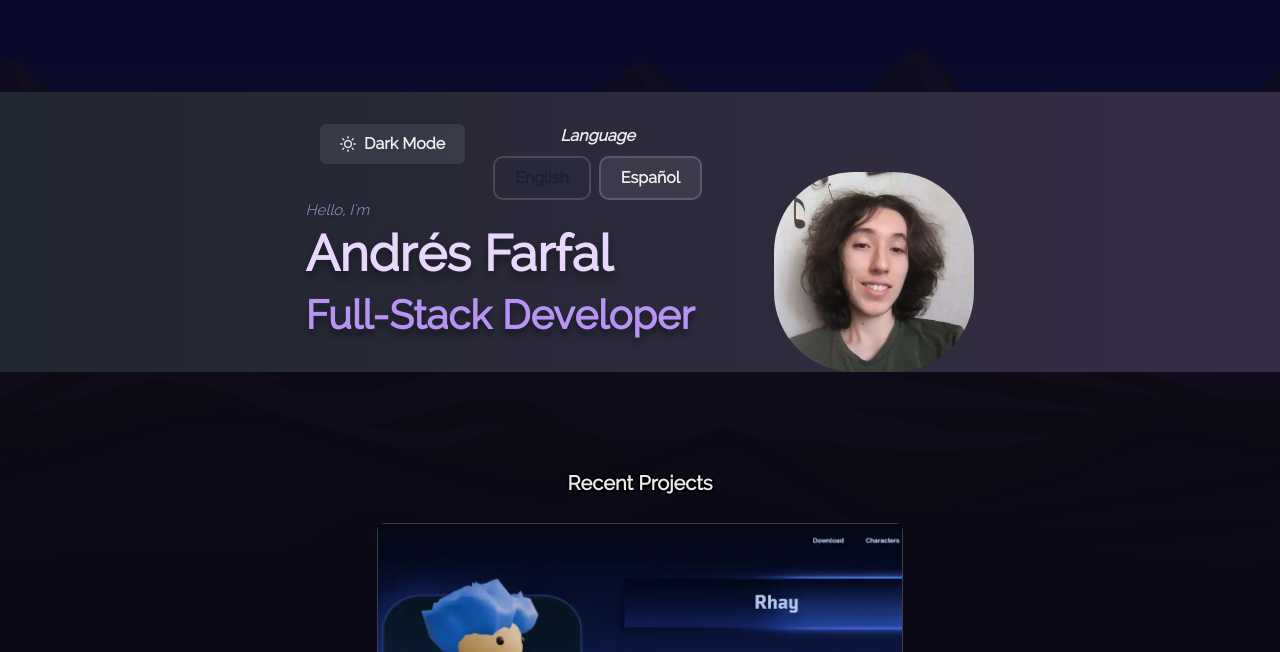
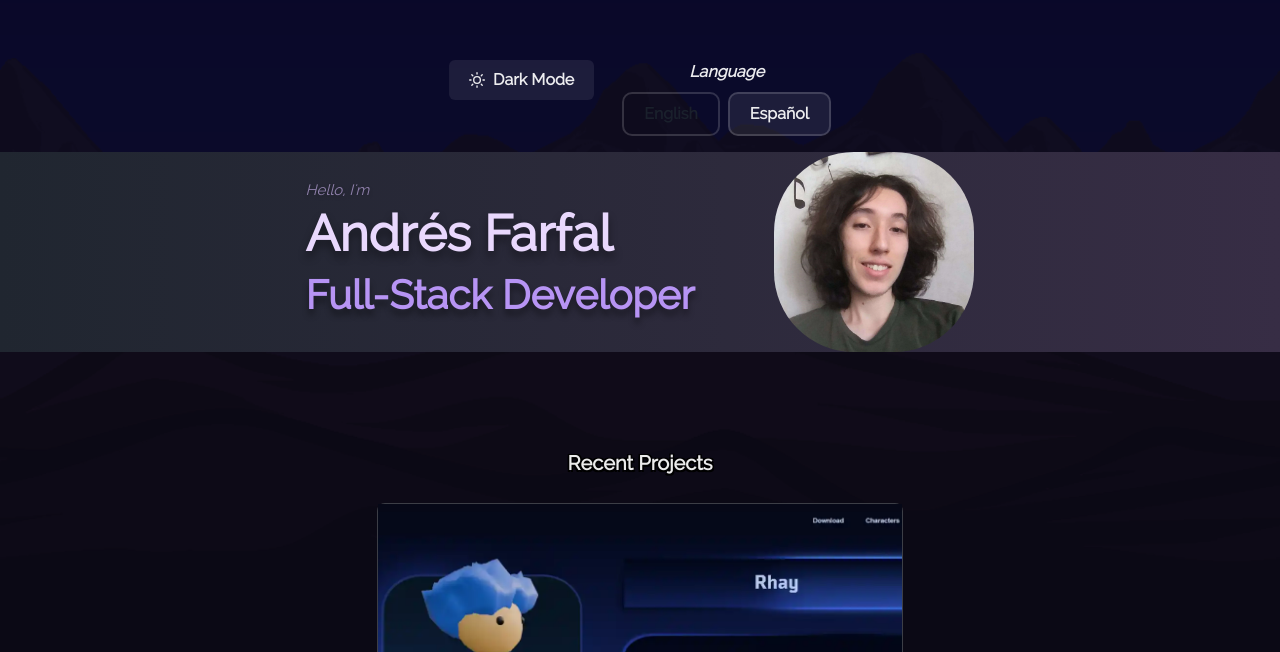
Before and after one commit to HippoBoi/portfolio, a React (Vite) app: page / in a window 1280 px wide. Shown: the part 148-800 px from the top of the page. Built offline with nearby package versions, Linux system fonts and the light colour scheme.

Commit message:
fix title card styles

```diff
--- a/src/HomePage.tsx
+++ b/src/HomePage.tsx
@@ -100,22 +100,26 @@ function HomePage() {
 
     return (
         <>
-            <TopBG></TopBG>
-
-            <Box bgGradient={bgGradient} position="relative" overflow="hidden">
+            <Box position="relative">
+                <TopBG />
                 <Flex
                     position="absolute"
-                    top={{ base: "1rem", md: "2rem" }}
-                    left={{ base: "1rem", md: "25vw" }}
+                    top={{ base: "1rem", md: "auto" }}
+                    bottom={{ base: "auto", md: "1rem" }}
+                    left={{ base: "1rem", md: "50%" }}
                     right={{ base: "1rem", md: "auto" }}
+                    transform={{ base: "none", md: "translateX(-50%)" }}
                     gap={3}
                     wrap="wrap"
-                    justify={{ base: "center", md: "flex-start" }}
+                    justify="center"
                     zIndex={2}>
                     <SwitchTheme language={language} colorMode={colorMode} toggleColorMode={toggleColorMode} />
                     <SwitchLanguage language={language} onClick={(lang: "eng" | "esp") => setLanguage(lang)} />
                 </Flex>
-                <Box pt={{ base: "6.5rem", md: "5rem" }} pb={{ base: "2rem", md: "0" }}>
+            </Box>
+
+            <Box bgGradient={bgGradient} position="relative" overflow="hidden">
+                <Box pt={{ base: "6.5rem", md: "0" }} pb={{ base: "2rem", md: "0" }}>
                     <NameCard language={language} />
                 </Box>
             </Box>
--- a/src/components/TopBG.tsx
+++ b/src/components/TopBG.tsx
@@ -3,7 +3,7 @@ import React from 'react'
 
 const TopBG = () => {
     return (
-        <Box height={"30vh"} bgColor={"white.100"}>
+        <Box height={{ base: "30vh", md: "calc(50vh - 100px)" }} bgColor={"white.100"}>
 
         </Box>
     );
```
